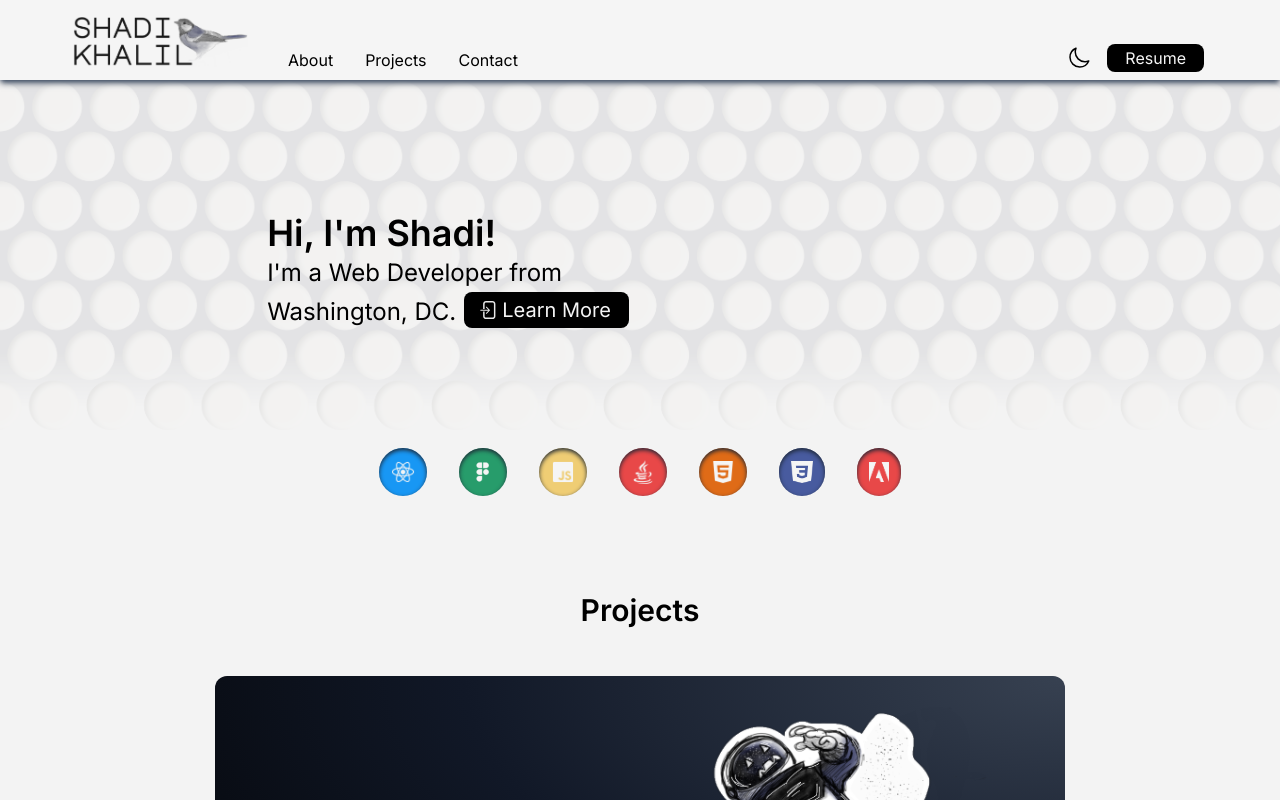
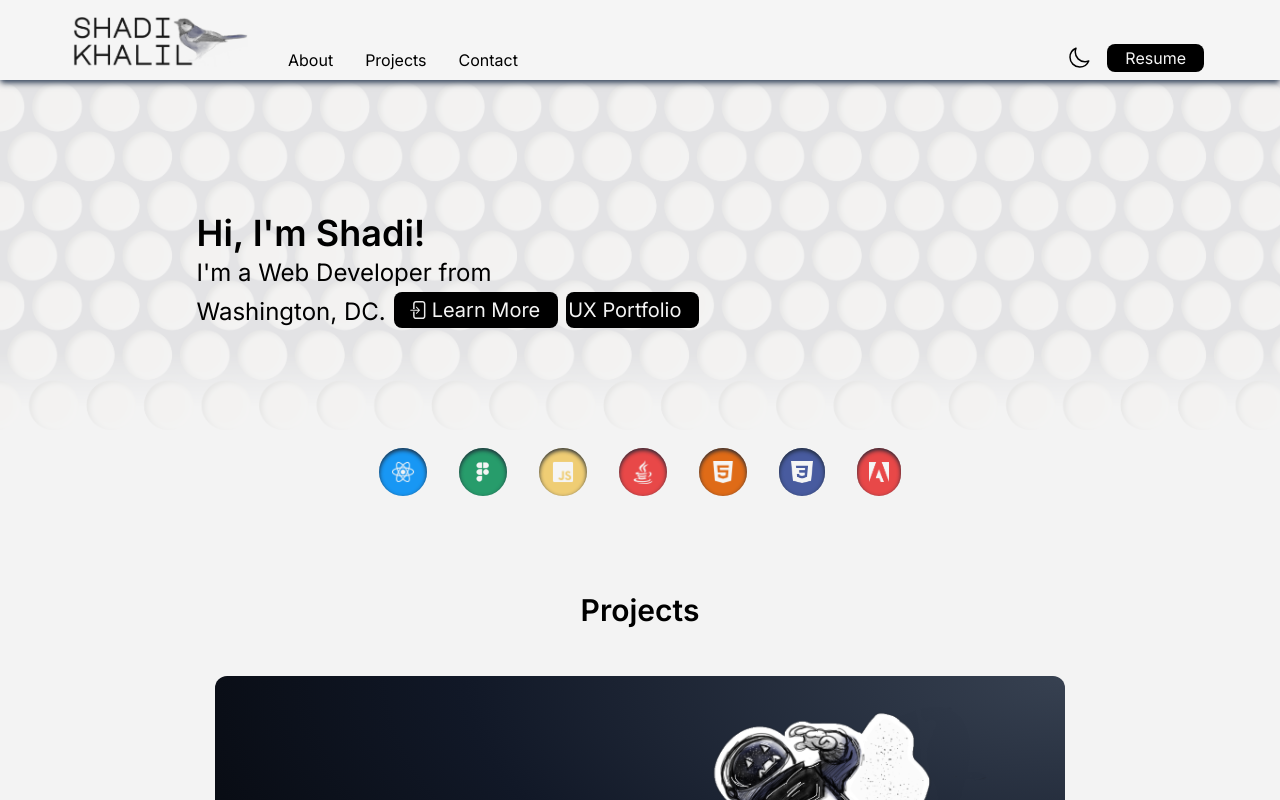
Before and after one commit to smkhalil2/Portfolio, a Next.js app in the folder portfolio/: page / in a window 1280 px wide. Shown: the top 800 px of the page. Built offline with nearby package versions, Linux system fonts and the light colour scheme.

Commit message:
Update Hero.jsx
Added button to new site, Feb 2025

```diff
--- a/portfolio/src/components/Hero.jsx
+++ b/portfolio/src/components/Hero.jsx
@@ -55,6 +55,18 @@ const Hero = ({ darkMode }) => {
                 Learn More
 
               </Link>
+              <Link
+                className="flex pr-4 py-4 h-8 w-auto text-xl rounded-lg
+              items-center whitespace-nowrap ml-2
+              border-2 border-transparent
+              bg-[#000000] text-[#F5F5F5]
+              dark:bg-[#f5f5f5] dark:text-[#000000]
+              hover:opacity-60 hover:duration-300"
+                href="https://shadikhalil.webflow.io"
+              >
+                UX Portfolio
+
+              </Link>
             </div>
           </div>
         </div>
```
